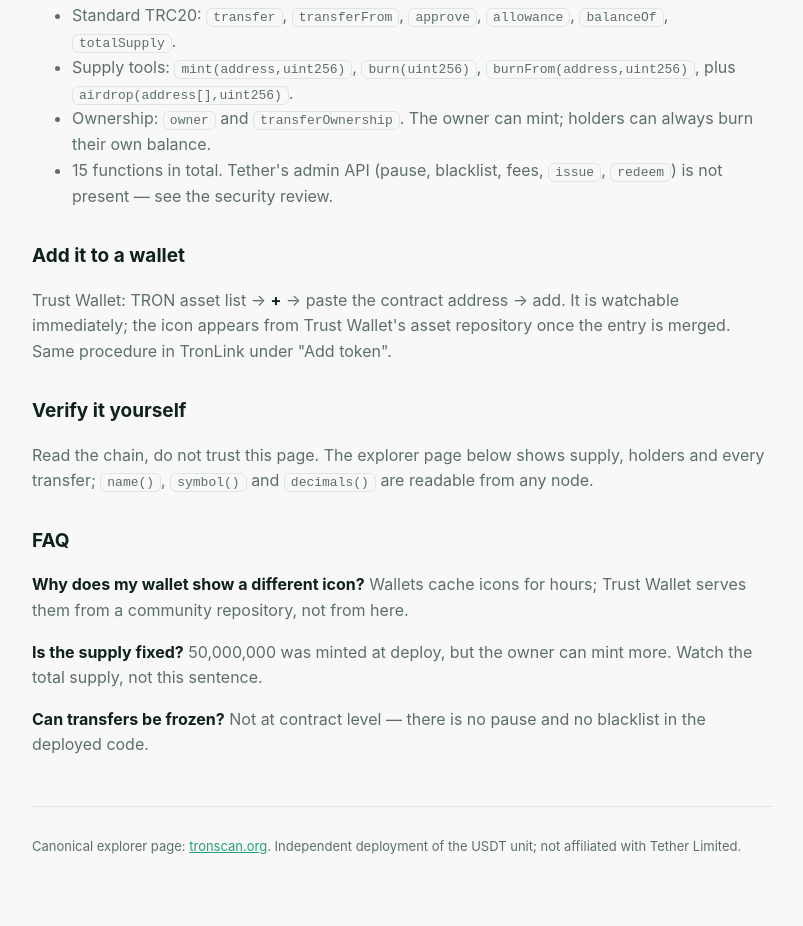
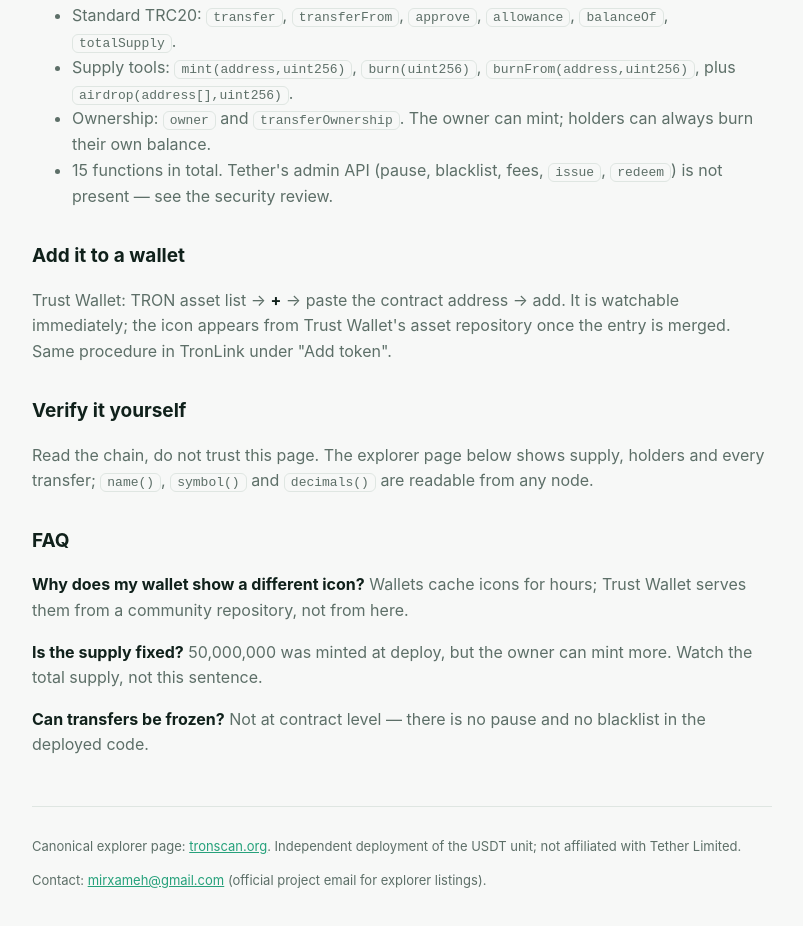
Before and after one commit to Mirxa27/usdt-trc20, a plain HTML site: page index.html in a window 1280 px wide. Shown: the part 1222-2148 px from the top of the page, without its empty margins (238-1041 px from the left). Drawn offline with Linux system fonts and the light colour scheme.

Commit message:
Add 32x32 SVG mark and contact email for explorer listings

```diff
--- a/index.html
+++ b/index.html
@@ -92,7 +92,10 @@
     <p>Canonical explorer page:
     <a href="https://tronscan.org/#/token20/TR7NHc319EDyS1tEsLt4U15moiNt5WWmuG">tronscan.org</a>.
     Independent deployment of the USDT unit; not affiliated with Tether Limited.</p>
+    <p>Contact: <a href="mailto:mirxameh@gmail.com">mirxameh@gmail.com</a>
+    (official project email for explorer listings).</p>
   </footer>
+
 </main>
 </body>
 </html>
```
Also changed, not shown: assets/logo-32.svg (added).
